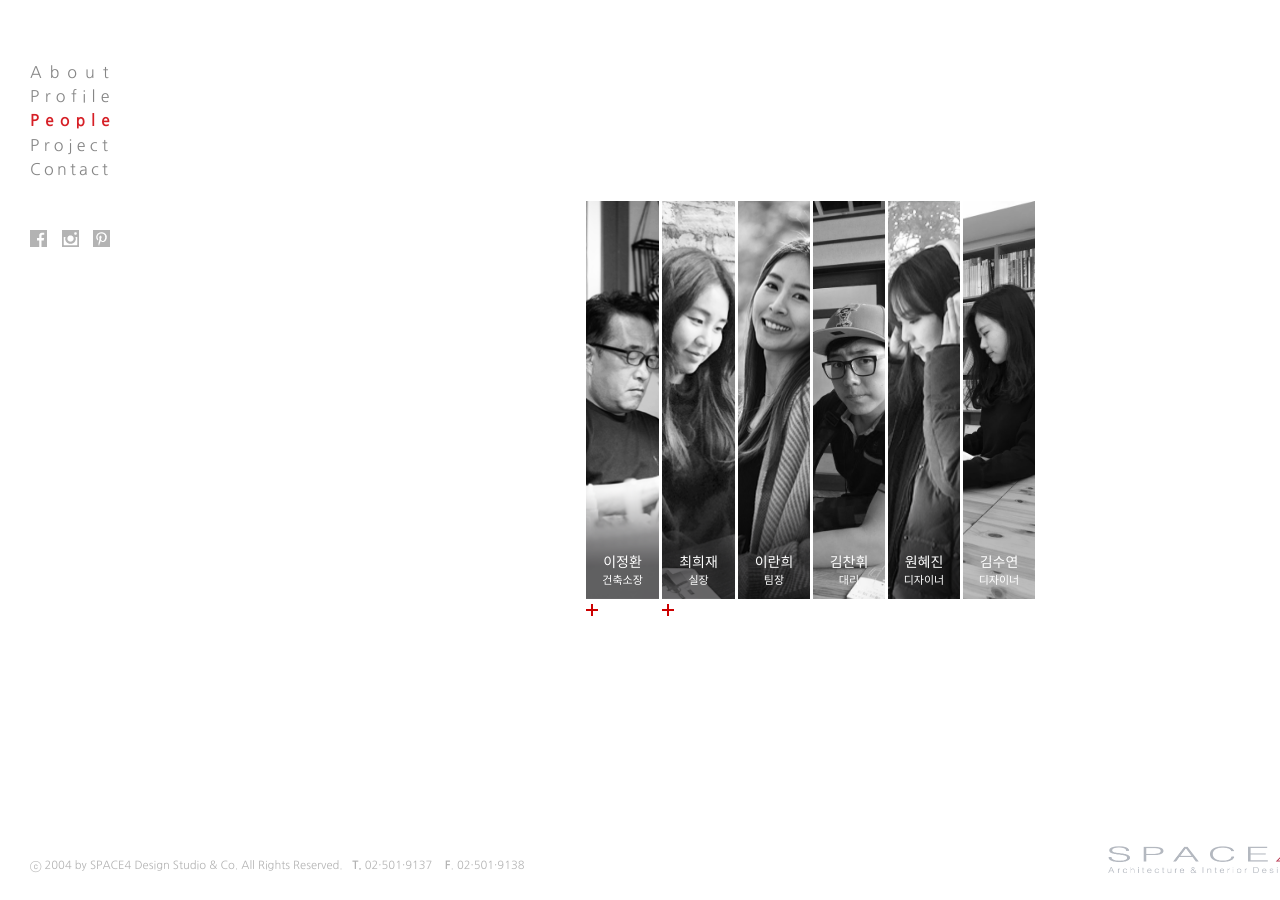
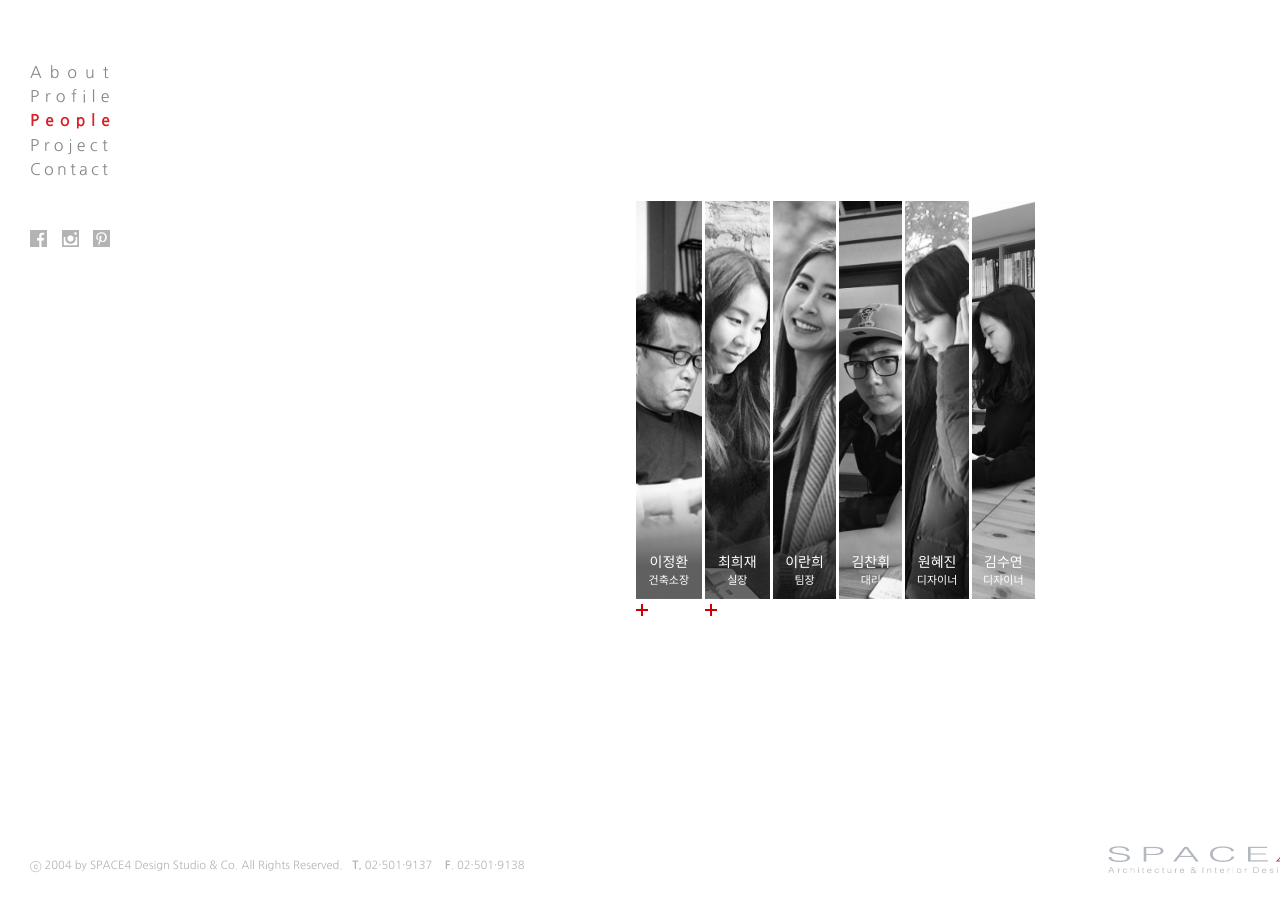
Before and after one commit to space4for/space4for.github.io, a Jekyll site: the page built from people.html, in a window 1280 px wide. Built offline with Jekyll 4.4.1, drawn with Linux system fonts in a browser that asks for light colours; nearby versions of some CDN libraries.

Commit message:
rollback size

```diff
--- a/_sass/_layout.scss
+++ b/_sass/_layout.scss
@@ -376,7 +376,7 @@ body.nav-open .site-nav .menu-icon span:after { top: -1px; -webkit-transform: ro
 .people_image {
 	display: inline-block;
 	float:right;
-	max-width:450px;
+	max-width:400px;
 	height:420px;
 
 	@include media-query($on-palm) {
```
